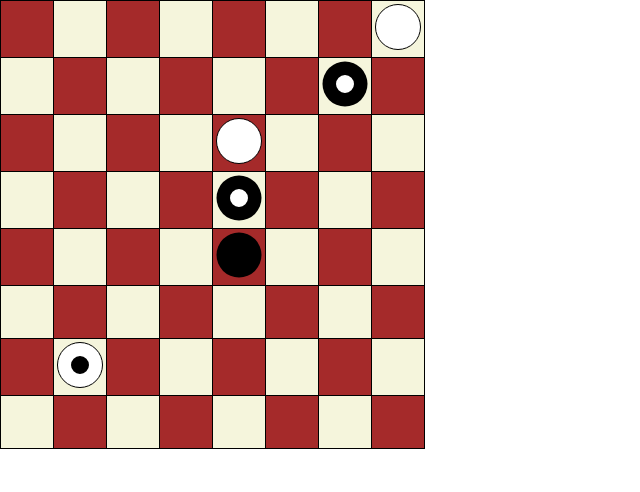
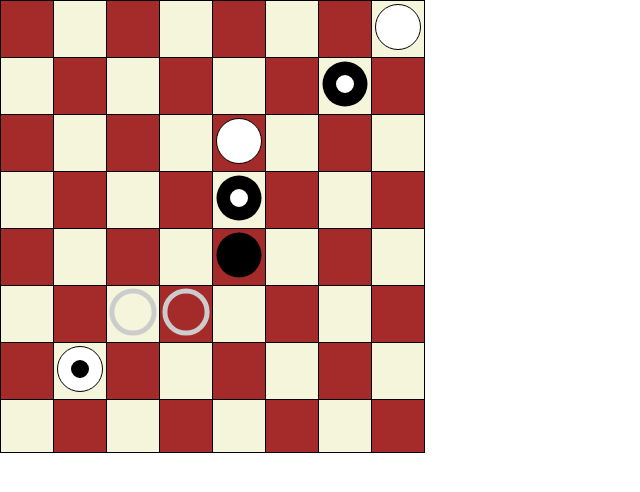
Before and after one commit to jiripetrlik/draughts, a React (Create React App) app in the folder frontend/: page / in a window 1280 px wide. Shown: the top 492 px of the page, without its empty margins (0-640 px from the left). Built offline with nearby package versions, Linux system fonts and the light colour scheme.

Commit message:
Add piece for possible move

```diff
--- a/frontend/src/App.js
+++ b/frontend/src/App.js
@@ -8,6 +8,7 @@ function App() {
     blackpieces: [[3, 4]],
     whitequeens: [[1, 1]],
     blackqueens: [[6, 6], [4, 4]],
+    moves: [[2, 2], [2, 3]]
   }
 
   return (
--- a/frontend/src/components/Chessboard/Chessboard.js
+++ b/frontend/src/components/Chessboard/Chessboard.js
@@ -55,6 +55,14 @@ class Chessboard extends React.Component {
             }
         }
 
+        for (const i in this.props.pieces.moves) {
+            const coordinates = this.props.pieces.moves[i]
+
+            if (coordinates[0] === row && coordinates[1] === column) {
+                return "move"
+            }
+        }
+
         return "none"
     }
 
--- a/frontend/src/components/Piece/Piece.js
+++ b/frontend/src/components/Piece/Piece.js
@@ -4,6 +4,7 @@ import whitepiece from "./white-piece.svg"
 import blackpiece from "./black-piece.svg"
 import whitequeen from "./white-queen.svg"
 import blackqueen from "./black-queen.svg"
+import move from "./possible-move.svg"
 
 class Piece extends React.Component {
     render() {
@@ -16,6 +17,8 @@ class Piece extends React.Component {
             image = <img src={whitequeen} alt=""/>
         } else if (this.props.type === "black-queen") {
             image = <img src={blackqueen} alt=""/>
+        } else if (this.props.type === "move") {
+            image = <img src={move} alt=""/>
         }
 
         return image
```
Also changed, not shown: frontend/src/components/Piece/possible-move.svg (added).
